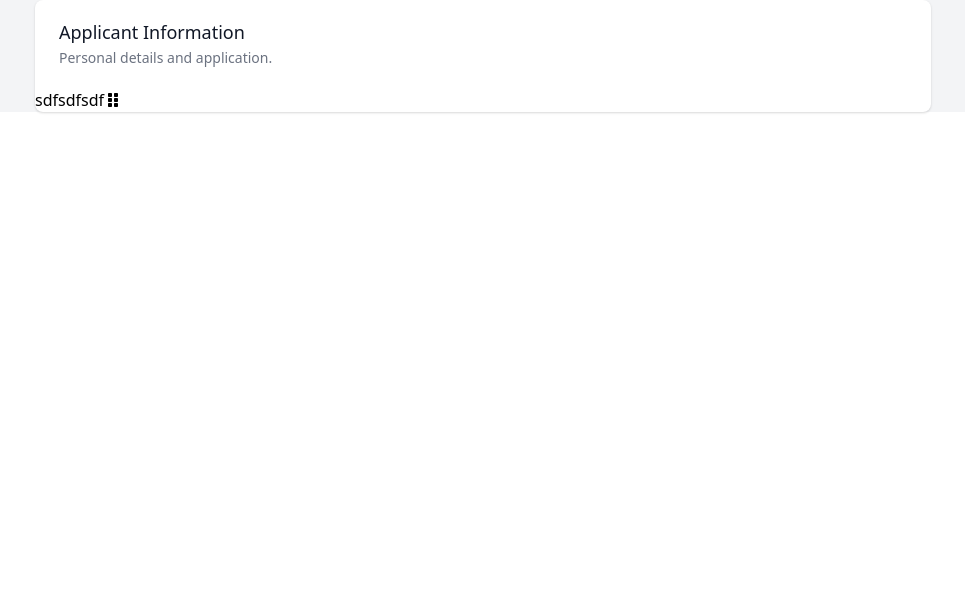
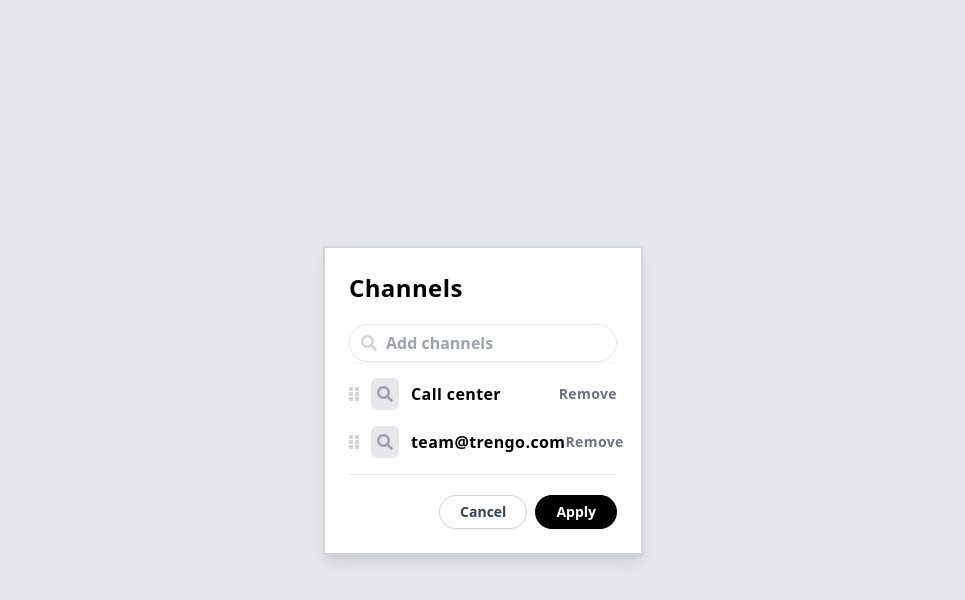
Before and after one commit to verget/vue-channels, a Vue app: page / in a window 1280 px wide. Shown: the top 600 px of the page, without its empty margins (157-1122 px from the left). Built offline with nearby package versions, Linux system fonts and the light colour scheme.

Commit message:
Implement basic structure

```diff
--- a/postcss.config.js
+++ b/postcss.config.js
@@ -1,6 +1,9 @@
+const autoprefixer = require('autoprefixer')
+const tailwindcss = require('tailwindcss')
+
 module.exports = {
   plugins: {
-    tailwindcss: {},
-    autoprefixer: {},
-  },
+    tailwindcss,
+    autoprefixer
+  }
 }
--- a/public/index.html
+++ b/public/index.html
@@ -1,17 +1,21 @@
 <!DOCTYPE html>
 <html lang="">
+
 <head>
   <meta charset="utf-8">
   <meta http-equiv="X-UA-Compatible" content="IE=edge">
   <meta name="viewport" content="width=device-width,initial-scale=1.0">
   <link rel="icon" href="<%= BASE_URL %>favicon.ico">
-    <title><%= htmlWebpackPlugin.options.title %></title>
+  <title>Channel Manager</title>
 </head>
+
 <body>
   <noscript>
-      <strong>We're sorry but <%= htmlWebpackPlugin.options.title %> doesn't work properly without JavaScript enabled. Please enable it to continue.</strong>
+    <strong>We're sorry but <%= htmlWebpackPlugin.options.title %> doesn't work properly without JavaScript enabled.
+        Please enable it to continue.</strong>
   </noscript>
   <div id="app"></div>
   <!-- built files will be auto injected -->
 </body>
+
 </html>
--- a/src/App.vue
+++ b/src/App.vue
@@ -1,5 +1,5 @@
 <template>
-  <div class="bg-gray-100">
+  <div class="min-h-screen bg-gray-200 flex justify-center items-center">
     <ChannelManager />
   </div>
 </template>
--- /dev/null
+++ b/src/components/Channel.vue
@@ -0,0 +1,34 @@
+<template>
+  <div class="flex items-center">
+    <span class="mr-3">
+      <fai icon="grip-vertical" class="text-gray-300 cursor-move" />
+    </span>
+    <span class="border-transparent rounded-md bg-gray-200 mr-3 py-1 px-1.5">
+      <fai icon="search" class="text-gray-400" />
+    </span>
+    <span class="font-bold"> {{ data.title }}</span>
+    <div
+      class="text-gray-500 text-sm ml-auto cursor-pointer font-bold"
+      @click="emitRemove"
+    >
+      Remove
+    </div>
+  </div>
+</template>
+
+<script>
+export default {
+  name: 'Channel',
+  props: {
+    data: {
+      type: Object,
+      required: true
+    }
+  },
+  methods: {
+    emitRemove () {
+      this.$emit('remove')
+    }
+  }
+}
+</script>
--- a/src/components/ChannelManager.vue
+++ b/src/components/ChannelManager.vue
@@ -1,27 +1,91 @@
 <template>
-  <div class="max-w-4xl mx-auto">
-    <div class="bg-white shadow overflow-hidden sm:rounded-lg">
-      <div class="px-4 py-5 sm:px-6">
-        <h3 class="text-lg leading-6 font-medium text-gray-900">
-          Applicant Information
-        </h3>
-        <p class="mt-1 max-w-2xl text-sm text-gray-500">
-          Personal details and application.
-        </p>
+  <div
+    class="w-11/12 sm:w-6/12 lg:w-4/12 xl:w-3/12 bg-white border-2 border-gray-300 p-6 tracking-wide shadow-lg"
+  >
+    <h3 class="font-bold text-2xl mb-5">Channels</h3>
+    <div class="mt-1 relative shadow-sm mb-4">
+      <div
+        class="absolute inset-y-0 left-0 pl-3 flex items-center pointer-events-none"
+      >
+        <fai class="text-gray-300" icon="search" />
       </div>
-      sdfsdfsdf
-      <fai icon="grip-vertical" />
+      <input
+        type="text"
+        name="search"
+        class="block w-full py-1.5 pl-9 pr-12 text-base border text-md font-bold border-gray-200 text-gray-500 rounded-full focus:outline-none"
+        placeholder="Add channels"
+      />
+    </div>
+    <div class="mb-4">
+      <draggable
+        v-model="channelsSelected"
+        group="channels"
+        ghost-class="ghost"
+        @start="drag = true"
+        @end="drag = false"
+      >
+        <channel
+          v-for="element in channelsSelected"
+          :key="element.id"
+          :data="element"
+          class="mb-4"
+          @remove="removeItem(element.id)"
+        />
+      </draggable>
+    </div>
+    <hr class="mb-5" />
+    <div class="text-right">
+      <button
+        type="button"
+        class="inline-flex border border-gray-300 rounded-full py-2 px-5 shadow-sm text-sm leading-4 font-bold text-gray-700 bg-white hover:bg-gray-50 focus:outline-none focus:ring-2 focus:ring-offset-2 focus:ring-gray-500 mr-2"
+      >
+        Cancel
+      </button>
+      <button
+        type="button"
+        class="inline-flex border border-transparent rounded-full py-2 px-5 shadow-sm text-sm leading-4 font-bold text-white bg-black hover:bg-gray-700 focus:outline-none focus:ring-2 focus:ring-offset-2 focus:ring-gray-500"
+      >
+        Apply
+      </button>
     </div>
   </div>
-
 </template>
 
 <script>
-  export default {
-    name: 'ChannelManager'
+import Channel from '@/components/Channel'
+import draggable from 'vuedraggable'
+
+export default {
+  name: 'ChannelManager',
+  components: {
+    Channel,
+    draggable
+  },
+  data () {
+    return {
+      channelsSelected: [
+        {
+          id: 1,
+          title: 'Call center'
+        },
+        {
+          id: 2,
+          title: 'team@trengo.com'
+        }
+      ]
+    }
+  },
+  methods: {
+    removeItem (id) {
+      this.channelsSelected = this.channelsSelected.filter(element => element.id !== id)
+    }
   }
+}
 </script>
 
-<style lang="scss" scoped>
-
+<style scoped>
+.ghost {
+  opacity: 0.5;
+  background: #c8ebfb;
+}
 </style>
--- a/src/main.js
+++ b/src/main.js
@@ -3,10 +3,10 @@ import App from './App.vue'
 import store from './store'
 import './style.css'
 import { library } from '@fortawesome/fontawesome-svg-core'
-import { faGripVertical } from '@fortawesome/free-solid-svg-icons'
+import { faGripVertical, faSearch } from '@fortawesome/free-solid-svg-icons'
 import { FontAwesomeIcon } from '@fortawesome/vue-fontawesome'
 
-library.add(faGripVertical)
+library.add(faGripVertical, faSearch)
 
 Vue.component('fai', FontAwesomeIcon)
 
--- a/src/store/index.js
+++ b/src/store/index.js
@@ -5,8 +5,12 @@ Vue.use(Vuex)
 
 export default new Vuex.Store({
   state: {
+    channels: []
   },
   mutations: {
+    SET_CHANNELS (state, data) {
+      state.channels = data
+    }
   },
   actions: {
   },
--- /dev/null
+++ b/vue.config.js
@@ -0,0 +1,50 @@
+const path = require('path')
+const webpack = require('webpack')
+
+// If your port is set to 80,
+// use administrator privileges to execute the command line.
+// For example, on Mac: sudo npm run / sudo yarn
+const devServerPort = 8080
+
+const name = 'vue-channels'
+
+module.exports = {
+  publicPath: '/',
+  runtimeCompiler: true,
+  outputDir: path.resolve(__dirname, './dist'),
+  lintOnSave: process.env.NODE_ENV === 'development',
+  productionSourceMap: false,
+  devServer: {
+    port: devServerPort,
+    open: true,
+    overlay: {
+      warnings: false,
+      errors: true
+    }
+  },
+  configureWebpack: {
+    module: {
+      rules: [
+        {
+          test: /.html$/,
+          loader: 'vue-template-loader',
+          exclude: /index.html/
+        }
+      ]
+    },
+    plugins: [
+      new webpack.DefinePlugin({
+        'process.env': {
+          PACKAGE_JSON: '"' + escape(JSON.stringify(require('./package.json'))) + '"'
+        }
+      })
+    ]
+  },
+  chainWebpack (config) {
+    // https://webpack.js.org/configuration/devtool/#development
+    // provide the app's title in webpack's name field, so that
+    // it can be accessed in index.html to inject the correct title.
+    config.set('name', name)
+    config.plugins.delete('prefetch')
+  }
+}
```
Also changed, not shown: package.json (+7 -0 lines), .eslintrc.js, 1 other file (tests, documents, lock files or other folders). Lines whose indentation alone changed are shown as unchanged.
